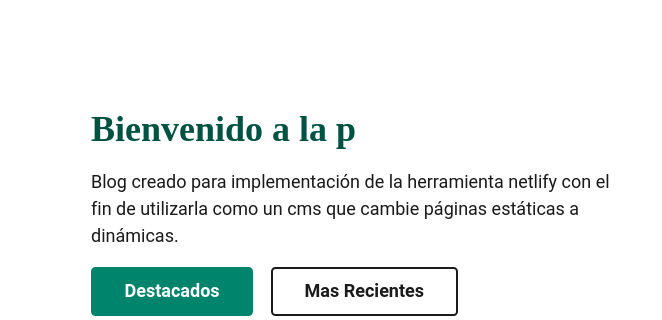
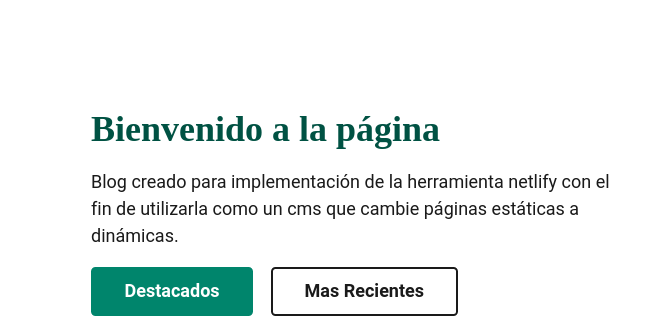
Before and after one commit to FabianDiazB/Blognetlify, an Eleventy site: page src/index.njk in a window 1280 px wide. Shown: the part 246-566 px from the top of the page, 0-662 px from the left. Built offline with nearby package versions, Linux system fonts and the light colour scheme; Eleventy itself is replaced by a stand-in of ours; files that its build step writes are made by us from their sources.

Commit message:
Update index.njk

```diff
--- a/src/index.njk
+++ b/src/index.njk
@@ -5,7 +5,7 @@ layout: 'base.njk'
 <section class="hero">
   <div class="container flow">
       <div class="hero__content flow">
-        <h1 class="section-title">Bienvenido a la p</h1>
+        <h1 class="section-title">Bienvenido a la página</h1>
         <p>Blog creado para implementación de la herramienta netlify con el fin de utilizarla como un cms que cambie páginas estáticas a dinámicas.</p>
         <div class="flex-group">
           <a href="#featured-articles" class="btn btn--primary">Destacados</a>
```
